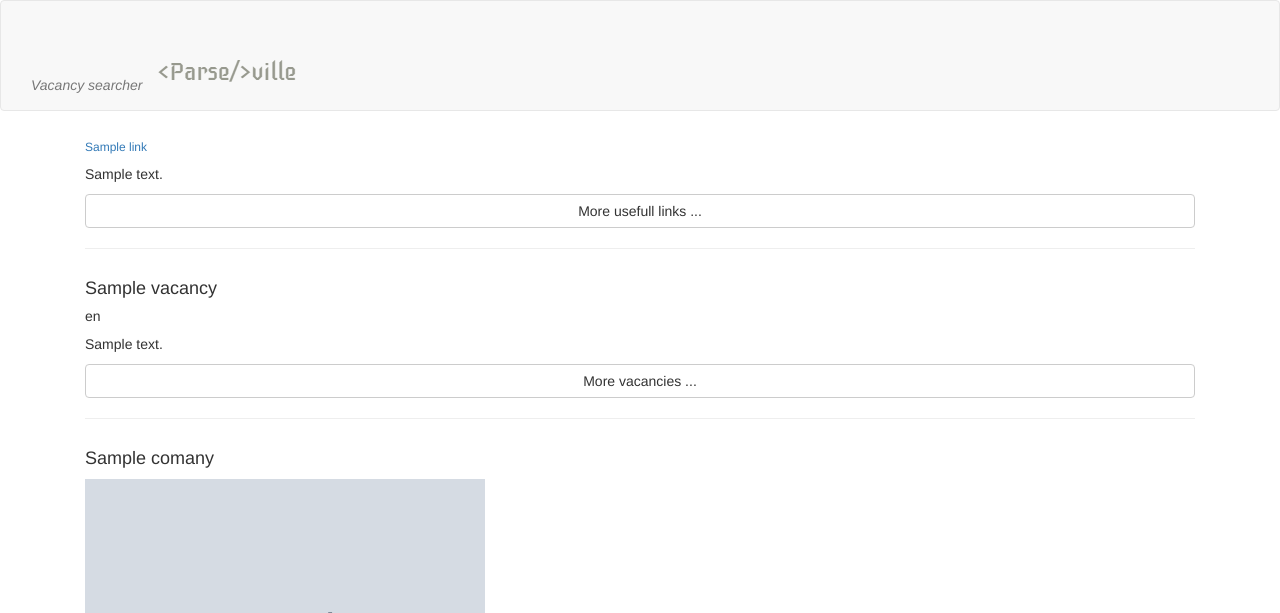
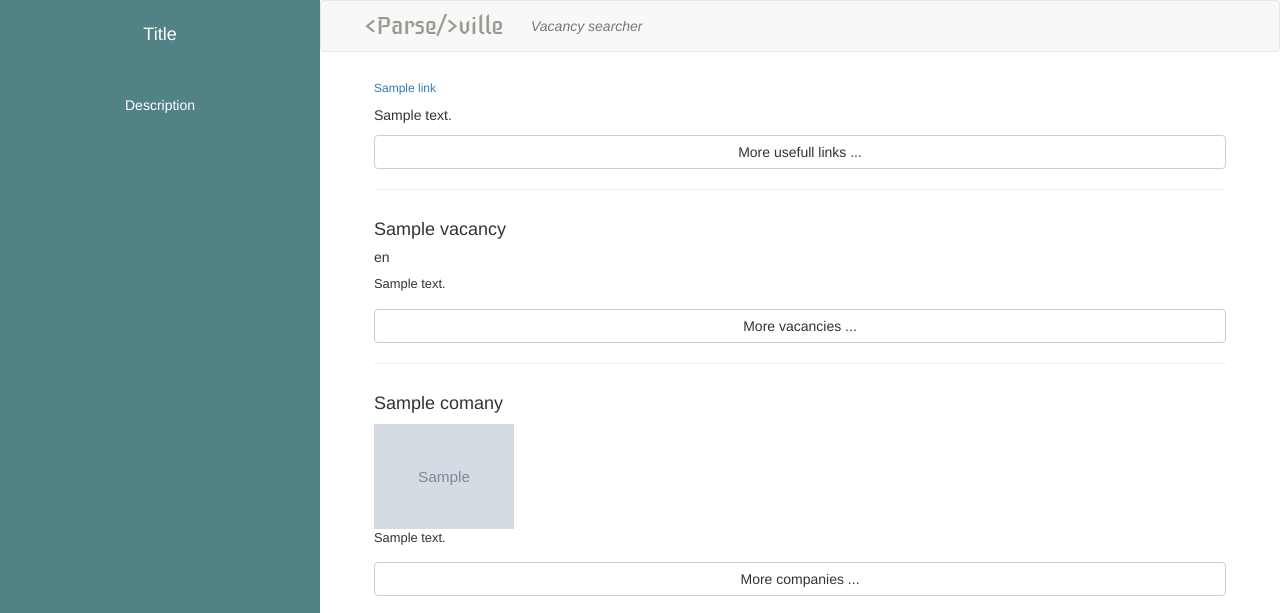
Before and after one commit to martynenko-e/Parseville, a Django app: template src/templates/index.html in a window 1280 px wide. Shown: the top 613 px of the page. Run offline with Django 3.2, Linux system fonts and the light colour scheme; tables that the repository leaves empty hold one stand-in row (values such as "Sample post"); the template is opened without the code that fills it: values that come from a table or form of the project are taken from there, most other values are stand-ins (such as "Sample title", 1, 10 or a date in 2020); grey boxes marked "Sample" are stand-in pictures; data that the repository does not hold is empty; some libraries are stand-ins or nearby versions.

Commit message:
play around UI. lol i need html courses

```diff
--- a/src/parseville/views/my_views.py
+++ b/src/parseville/views/my_views.py
@@ -24,7 +24,7 @@ def test(request):
 
 
 def bootstrap_test(request):
-    return render(request, 'marty-index.html', {
+    return render(request, 'index.html', {
     })
 
 
--- /dev/null
+++ b/src/static/css/indexCss.css
@@ -0,0 +1,195 @@
+/* FONTS we are using:
+font-family: 'Conv_Facunda_Shadow';
+font-family: 'Conv_Facunda';
+font-family: 'Conv_BebasNeue_Regular';
+font-family: 'Conv_BebasNeue_Book';
+*/
+html, body {
+    height: 100%;
+}
+.container {
+    width: 95%;
+    margin: 0 auto;
+    padding: 0 15px;
+}
+
+img {
+    max-width: 100%;
+}
+/* ======== SIDE BAR ================ */
+
+.side-bar {
+    background-color: #528286;
+    text-align: center;
+}
+
+.side-bar, .side-bar a {
+    color: #FFF;
+}
+
+.side-bar .col-xs-12 {
+    padding: 5px;
+    margin: 0
+}
+
+.entry-image {
+    border-radius: 0;
+    max-width: 140px;
+}
+/* todo in JS file while creating on h1 -- gice in proper class name*/
+.entry-container h1 {
+    margin: 5px 0 5px;
+}
+/* todo in JS file while creating on p -- gice in proper class name*/
+.entry-container p {
+    margin: 0 0 15px;
+    font-size: .92em;
+}
+/* ======== END of SIDE BAR ========= */
+
+/* --==--  MAIN   --==--*/
+/* ========   HEADER STYLE =========  */
+
+.navbar-logo-img {
+    float: left;
+    padding: 13px 13px 0 29px;
+}
+
+.navbar-text {
+    color: #8c8c8c;
+}
+/* ======== END of HEADER STYLE ===== */
+
+/* ------ MAIN STYLE ------- */
+body {
+    min-height: 100%;
+    width: 100%;
+}
+
+#wrap {
+  min-height: 100%;
+  height: auto;
+  /* Negative indent footer by its height */
+  margin: 0 auto -60px;
+  /* Pad bottom by footer height */
+  padding: 0 0 60px;
+}
+
+#footer {
+    min-height: 60px;
+    background-color: orange;
+}
+
+.copyright-text {
+    text-align: center;
+    font-family: 'Raleway', sans-serif;
+    font-size: 12px;
+    font-weight: 400;
+    line-height: 24px;
+    color: rgb(153, 153, 153);
+    padding-top: 45px;
+}
+
+/* --==-- END of MAIN --==-- */
+
+
+
+
+
+
+
+
+
+
+
+
+
+
+
+
+
+
+
+
+
+
+
+
+
+
+
+
+
+
+
+
+
+
+
+
+
+
+
+
+
+
+
+
+
+/* ======== MAP ========*/
+#map {
+    height: 300px;
+    width: 100%;
+}
+/* == END of MAP ==*/
+
+@media screen and (min-width: 769px) {
+    .side-bar {
+        width: 25%;
+        height: 100%;
+        position: fixed;
+        top: 0;
+        left: 0;
+        overflow-y: auto;
+    }
+    /* ask Eugene what kind of div ment to be styled */
+    .side-bar div {
+        padding: 10px 10px;
+    }
+    /* ask Eugene what kind of elements ment to be styled */
+    aside div nav ul li {
+        padding: 0 !important;
+        display: block
+    }
+    aside div ul.social {
+        padding-top: 32px
+    }
+
+    .main-content {
+        width: 75%;
+        height: 100%;
+        position: absolute;
+        top: 0;
+        left: 25%
+    }
+
+    main article.single {
+        min-height: 80%
+    }
+
+    main article.single {
+        min-height: 80%
+    }
+
+    main article ul.list li {
+        padding: 2px
+    }
+
+    .ads-aside {
+        height: 250px
+    }
+
+    .ads-responsive {
+        height: 90px
+    }
+}
--- a/src/templates/index.html
+++ b/src/templates/index.html
@@ -5,6 +5,7 @@
     <title>Parseville</title>
     <script src="https://ajax.googleapis.com/ajax/libs/jquery/1.11.3/jquery.min.js"></script>
     <!--Add bootstrap-->
+
     <link rel="stylesheet" href="../static/css/bootstrap.min.css">
     <link rel="stylesheet" href="../static/css/indexCss.css">
     <script src="../static/js/bootstrap.min.js"></script>
@@ -111,27 +112,25 @@
                             width="100%" height="400" frameborder="0" style="border:0" allowfullscreen></iframe>-->
                 </div>
             </div>
-
         </div>
     </div>
+    <div id="wrap"></div>
+    <footer id="footer">
+        <div class="copyright-text">
+            Copyright. © 2017 No Name. All rights are Outsouce. Designed by .
+        </div>
+    </footer>
 </main>
+
 </body>
-<!--<div class="footer">
-    <div class="social">
-        <div class="social-wrapper">
-            <div class="copyright-text">
-                Copyright. © 2017 No Name. All rights are Outsouce. Designed by why.
-            </div>
-        </div>
-    </div>
-</div>-->
+
 <script>
 
-//    document.getElementById("btn-load-link").onclick = loadMoreLink;
-//
-//    document.getElementById("btn-load-vacancy").onclick = loadMoreVacancy;
-//
-//    document.getElementById("btn-load-company").onclick = loadMoreCompany;
+    //    document.getElementById("btn-load-link").onclick = loadMoreLink;
+    //
+    //    document.getElementById("btn-load-vacancy").onclick = loadMoreVacancy;
+    //
+    //    document.getElementById("btn-load-company").onclick = loadMoreCompany;
 
     $(document).ready(function () {
 
@@ -172,5 +171,6 @@
         }
     });
 </script>
-<script async src="https://maps.googleapis.com/maps/api/js?key=AIzaSyBvnIFhL4lkBp6gqzbtIxP2cfZEIwBMCjw&callback=initMap"></script>
+<script async
+        src="https://maps.googleapis.com/maps/api/js?key=AIzaSyBvnIFhL4lkBp6gqzbtIxP2cfZEIwBMCjw&callback=initMap"></script>
 </html>
```
